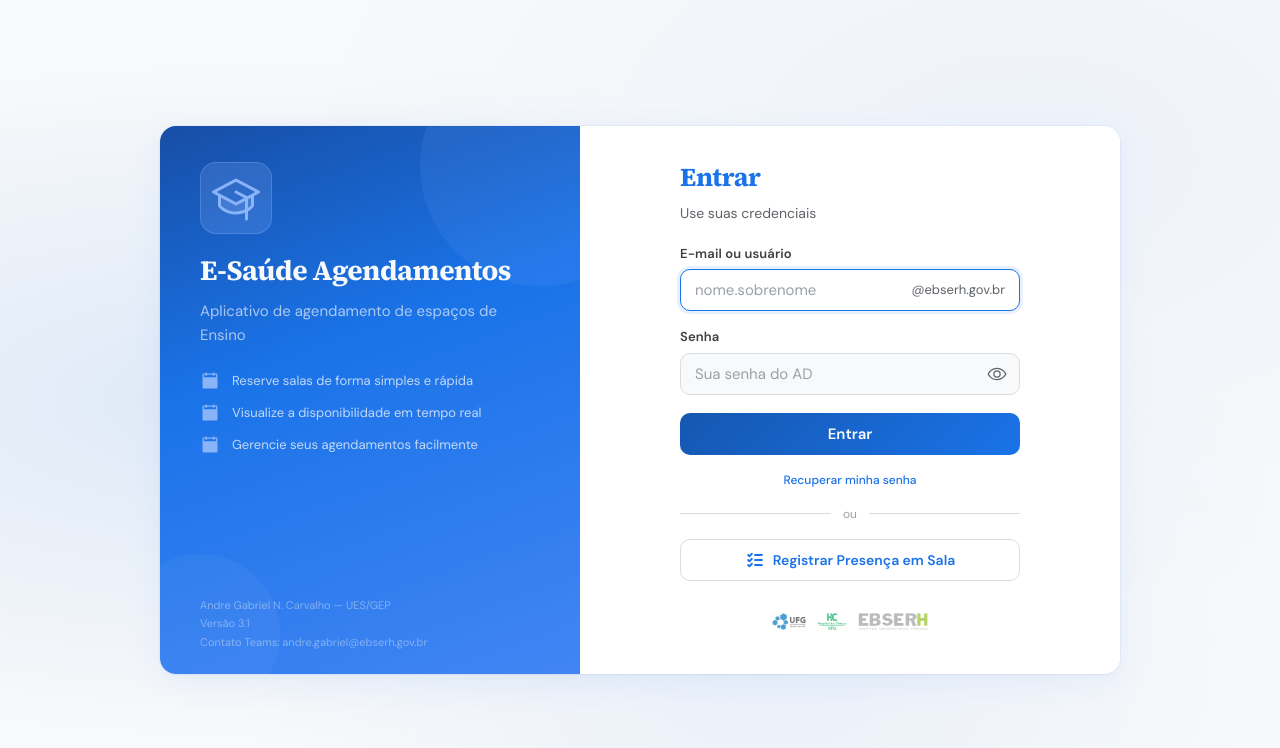
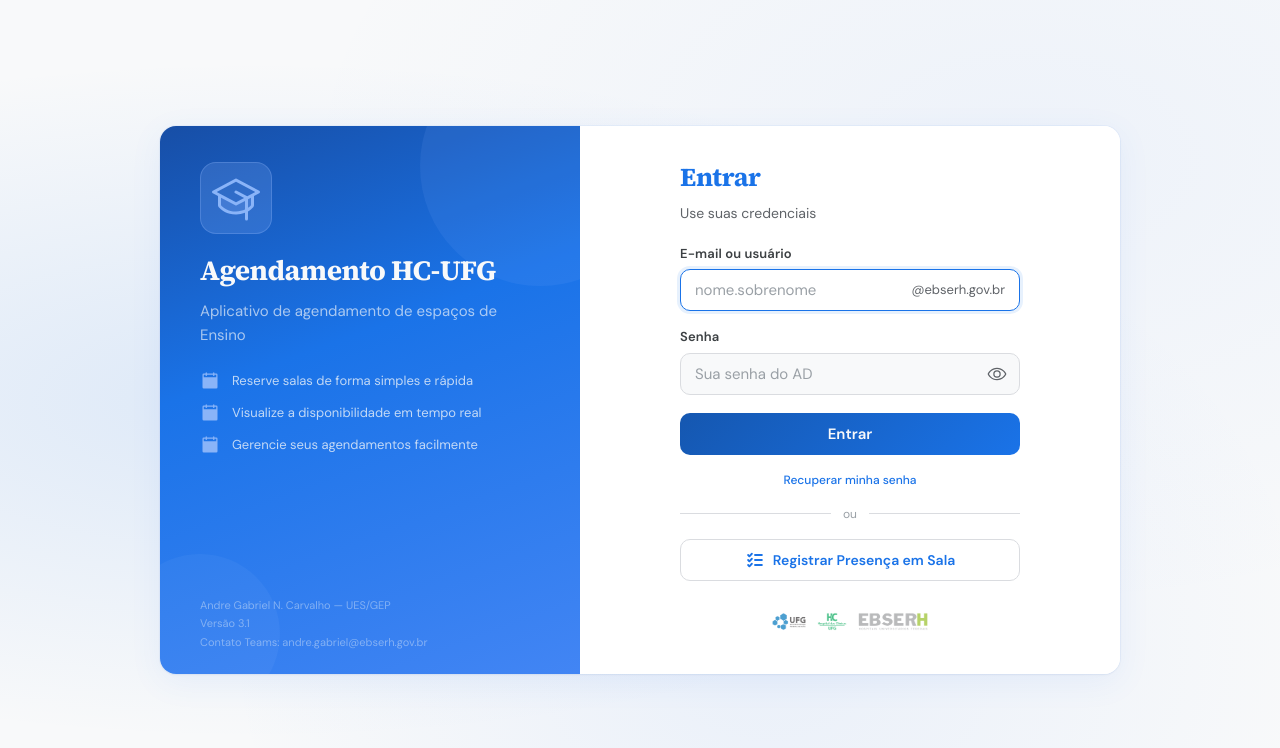
Before and after one commit to andregabrielnc/agendamento, a React (Vite) app: page / in a window 1280 px wide. Shown: the top 748 px of the page. Built offline with nearby package versions, Linux system fonts and the light colour scheme; no server answers; a web font is replaced by a local one.

Commit message:
style: renomeia título do login para Agendamento HC-UFG
Co-Authored-By: Claude Opus 4.6 <noreply@anthropic.com>

```diff
--- a/src/pages/Login.tsx
+++ b/src/pages/Login.tsx
@@ -52,7 +52,7 @@ export function Login({ onPresenca }: LoginProps) {
                         <div className={styles.brandIcon}>
                             <GraduationCap size={48} weight="duotone" />
                         </div>
-                        <h1 className={styles.brandTitle}>E-Saúde Agendamentos</h1>
+                        <h1 className={styles.brandTitle}>Agendamento HC-UFG</h1>
                         <p className={styles.brandSubtitle}>
                             Aplicativo de agendamento de espaços de Ensino
                         </p>
```
